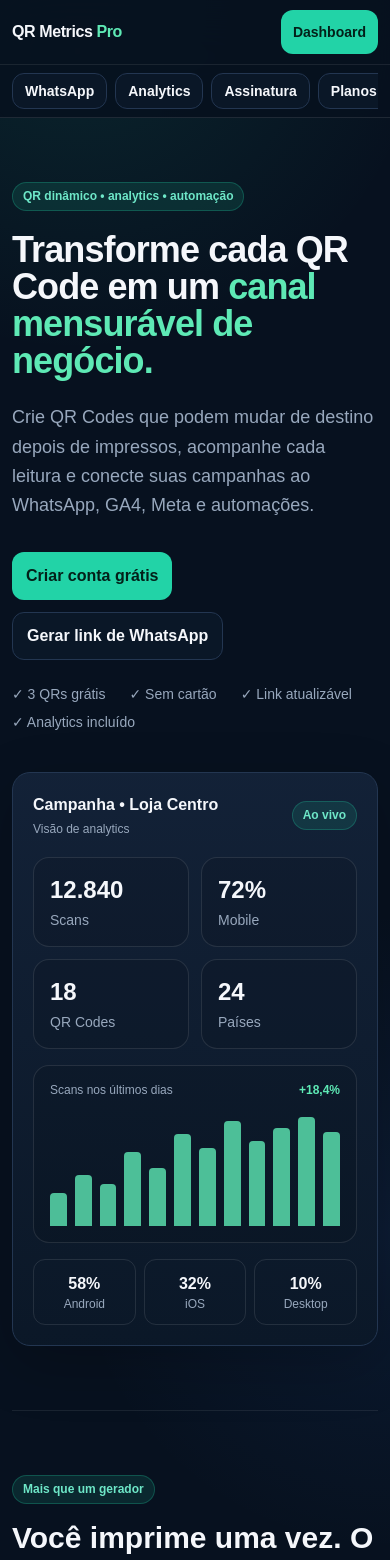
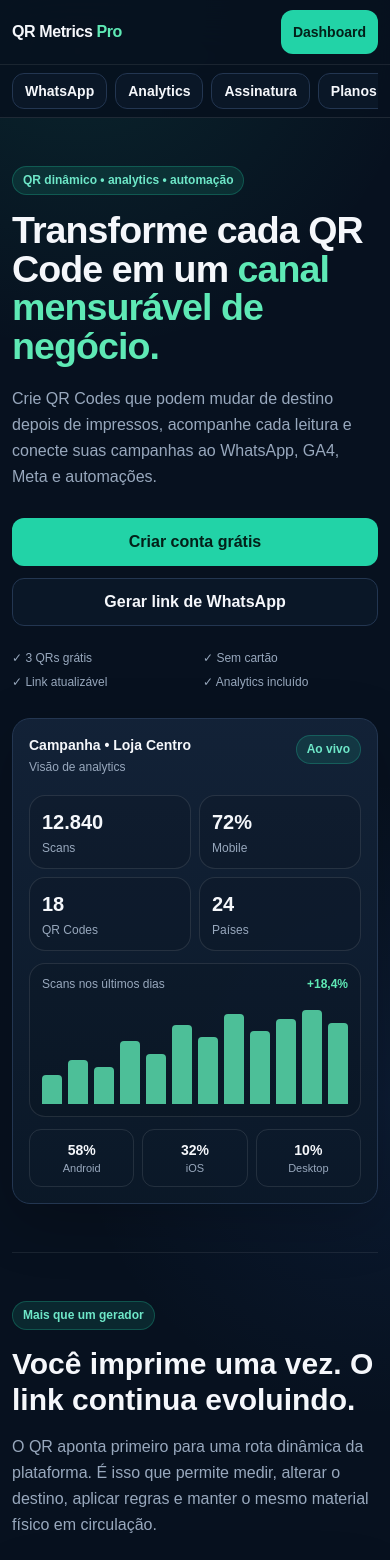
Before and after one commit to Brunohvg/qrcode-pro-analytics, a Next.js app: page / in a window 390 px wide. Shown: the top 1560 px of the page. Built offline with nearby package versions, Linux system fonts and the light colour scheme.

Commit message:
fix: make home mobile-first and update commercial pricing

```diff
--- a/app/page.tsx
+++ b/app/page.tsx
@@ -19,63 +19,70 @@ const useCases = [
 export default function HomePage() {
   return (
     <main>
-      <section className="shell py-16 md:py-24 grid lg:grid-cols-[1.08fr_.92fr] gap-10 items-center">
+      <section className="shell py-12 sm:py-16 md:py-24 grid lg:grid-cols-[1.08fr_.92fr] gap-7 sm:gap-10 items-center">
         <div>
-          <span className="badge mb-5">QR dinâmico • analytics • automação</span>
-          <h1 className="text-4xl md:text-6xl font-black leading-[1.03] tracking-tight max-w-4xl">
+          <span className="badge mb-4 sm:mb-5">QR dinâmico • analytics • automação</span>
+          <h1 className="text-[2.35rem] sm:text-5xl md:text-6xl font-black leading-[1.03] tracking-tight max-w-4xl">
             Transforme cada QR Code em um <span className="text-emerald-300">canal mensurável de negócio.</span>
           </h1>
-          <p className="muted mt-6 text-lg md:text-xl max-w-2xl leading-relaxed">
+          <p className="muted mt-5 sm:mt-6 text-base sm:text-lg md:text-xl max-w-2xl leading-relaxed">
             Crie QR Codes que podem mudar de destino depois de impressos, acompanhe cada leitura e conecte suas campanhas ao WhatsApp, GA4, Meta e automações.
           </p>
-          <div className="flex flex-wrap gap-3 mt-8">
-            <Link href="/register" className="btn-primary">Criar conta grátis</Link>
-            <Link href="/ferramentas/whatsapp" className="btn-secondary">Gerar link de WhatsApp</Link>
+          <div className="grid sm:flex sm:flex-wrap gap-3 mt-7 sm:mt-8">
+            <Link href="/register" className="btn-primary w-full sm:w-auto">Criar conta grátis</Link>
+            <Link href="/ferramentas/whatsapp" className="btn-secondary w-full sm:w-auto">Gerar link de WhatsApp</Link>
           </div>
-          <div className="flex flex-wrap gap-x-6 gap-y-2 mt-6 text-sm muted">
+          <div className="grid grid-cols-2 sm:flex sm:flex-wrap gap-x-4 sm:gap-x-6 gap-y-2 mt-6 text-xs sm:text-sm muted">
             <span>✓ 3 QRs grátis</span><span>✓ Sem cartão</span><span>✓ Link atualizável</span><span>✓ Analytics incluído</span>
           </div>
         </div>
 
-        <div className="card p-5 md:p-7 overflow-hidden">
-          <div className="flex items-center justify-between gap-3 mb-5"><div><div className="font-black">Campanha • Loja Centro</div><div className="muted text-xs mt-1">Visão de analytics</div></div><span className="badge">Ao vivo</span></div>
-          <div className="grid grid-cols-2 gap-3">
-            {[["12.840","Scans"],["72%","Mobile"],["18","QR Codes"],["24","Países"]].map(([value,label]) => <div key={label} className="rounded-2xl border border-white/10 bg-black/10 p-4"><div className="text-2xl md:text-3xl font-black">{value}</div><div className="muted text-sm mt-1">{label}</div></div>)}
+        <div className="card p-4 sm:p-5 md:p-7 overflow-hidden">
+          <div className="flex items-start sm:items-center justify-between gap-3 mb-5">
+            <div><div className="font-black text-sm sm:text-base">Campanha • Loja Centro</div><div className="muted text-xs mt-1">Visão de analytics</div></div>
+            <span className="badge shrink-0">Ao vivo</span>
           </div>
-          <div className="mt-4 rounded-2xl border border-white/10 bg-black/10 p-4">
-            <div className="flex items-center justify-between text-xs muted"><span>Scans nos últimos dias</span><span className="text-emerald-300 font-bold">+18,4%</span></div>
-            <div className="mt-4 h-28 flex items-end gap-2">{[30,46,38,66,52,82,70,94,76,88,98,84].map((height,index)=><div key={index} className="flex-1 rounded-t bg-emerald-300/80" style={{height:`${height}%`}} />)}</div>
+          <div className="grid grid-cols-2 gap-2 sm:gap-3">
+            {[["12.840","Scans"],["72%","Mobile"],["18","QR Codes"],["24","Países"]].map(([value,label]) => <div key={label} className="rounded-2xl border border-white/10 bg-black/10 p-3 sm:p-4"><div className="text-xl sm:text-2xl md:text-3xl font-black">{value}</div><div className="muted text-xs sm:text-sm mt-1">{label}</div></div>)}
           </div>
-          <div className="grid grid-cols-3 gap-2 mt-4 text-center text-xs"><div className="rounded-xl border border-white/10 p-3"><strong className="block text-base">58%</strong><span className="muted">Android</span></div><div className="rounded-xl border border-white/10 p-3"><strong className="block text-base">32%</strong><span className="muted">iOS</span></div><div className="rounded-xl border border-white/10 p-3"><strong className="block text-base">10%</strong><span className="muted">Desktop</span></div></div>
+          <div className="mt-3 sm:mt-4 rounded-2xl border border-white/10 bg-black/10 p-3 sm:p-4">
+            <div className="flex items-center justify-between gap-3 text-xs muted"><span>Scans nos últimos dias</span><span className="text-emerald-300 font-bold shrink-0">+18,4%</span></div>
+            <div className="mt-4 h-24 sm:h-28 flex items-end gap-1.5 sm:gap-2">{[30,46,38,66,52,82,70,94,76,88,98,84].map((height,index)=><div key={index} className="flex-1 rounded-t bg-emerald-300/80" style={{height:`${height}%`}} />)}</div>
+          </div>
+          <div className="grid grid-cols-3 gap-2 mt-3 sm:mt-4 text-center text-[11px] sm:text-xs">
+            <div className="rounded-xl border border-white/10 p-2.5 sm:p-3"><strong className="block text-sm sm:text-base">58%</strong><span className="muted">Android</span></div>
+            <div className="rounded-xl border border-white/10 p-2.5 sm:p-3"><strong className="block text-sm sm:text-base">32%</strong><span className="muted">iOS</span></div>
+            <div className="rounded-xl border border-white/10 p-2.5 sm:p-3"><strong className="block text-sm sm:text-base">10%</strong><span className="muted">Desktop</span></div>
+          </div>
         </div>
       </section>
 
-      <section className="shell py-16 border-t border-white/8">
-        <div className="max-w-3xl"><span className="badge">Mais que um gerador</span><h2 className="text-3xl md:text-4xl font-black mt-4">Você imprime uma vez. O link continua evoluindo.</h2><p className="muted mt-4 text-lg">O QR aponta primeiro para uma rota dinâmica da plataforma. É isso que permite medir, alterar o destino, aplicar regras e manter o mesmo material físico em circulação.</p></div>
-        <div className="grid md:grid-cols-2 xl:grid-cols-3 gap-4 mt-9">{features.map(([title,text]) => <article key={title} className="card p-6"><div className="size-10 rounded-xl bg-emerald-300/10 border border-emerald-300/20 grid place-items-center text-emerald-300 font-black">✓</div><h3 className="font-black text-lg mt-4">{title}</h3><p className="muted mt-2 leading-relaxed">{text}</p></article>)}</div>
+      <section className="shell py-12 sm:py-16 border-t border-white/8">
+        <div className="max-w-3xl"><span className="badge">Mais que um gerador</span><h2 className="text-3xl md:text-4xl font-black mt-4">Você imprime uma vez. O link continua evoluindo.</h2><p className="muted mt-4 text-base sm:text-lg leading-relaxed">O QR aponta primeiro para uma rota dinâmica da plataforma. É isso que permite medir, alterar o destino, aplicar regras e manter o mesmo material físico em circulação.</p></div>
+        <div className="grid sm:grid-cols-2 xl:grid-cols-3 gap-4 mt-8 sm:mt-9">{features.map(([title,text]) => <article key={title} className="card p-5 sm:p-6"><div className="size-10 rounded-xl bg-emerald-300/10 border border-emerald-300/20 grid place-items-center text-emerald-300 font-black">✓</div><h3 className="font-black text-lg mt-4">{title}</h3><p className="muted mt-2 leading-relaxed">{text}</p></article>)}</div>
       </section>
 
-      <section className="shell py-16">
-        <div className="card p-7 md:p-10 grid lg:grid-cols-[.8fr_1.2fr] gap-8 items-center">
-          <div><span className="badge">Fluxo simples</span><h2 className="text-3xl md:text-4xl font-black mt-4">Do link ao resultado em poucos passos.</h2><p className="muted mt-4 leading-relaxed">Crie, publique e otimize sem precisar gerar um QR novo toda vez que sua campanha muda.</p><Link href="/register" className="btn-primary inline-flex mt-6">Começar agora</Link></div>
-          <div className="grid sm:grid-cols-2 gap-4">{[["01","Crie","Cole uma URL ou gere seu link de WhatsApp."],["02","Personalize","Aplique marca, cores, validade, senha e UTM."],["03","Publique","Baixe o QR puro ou uma peça pronta para impressão."],["04","Otimize","Veja analytics e mude o destino sem reimprimir."]].map(([number,title,text])=><div key={number} className="rounded-2xl border border-white/10 p-5"><div className="text-emerald-300 font-black text-sm">{number}</div><h3 className="font-black mt-2">{title}</h3><p className="muted text-sm mt-2 leading-relaxed">{text}</p></div>)}</div>
+      <section className="shell py-12 sm:py-16">
+        <div className="card p-5 sm:p-7 md:p-10 grid lg:grid-cols-[.8fr_1.2fr] gap-7 sm:gap-8 items-center">
+          <div><span className="badge">Fluxo simples</span><h2 className="text-3xl md:text-4xl font-black mt-4">Do link ao resultado em poucos passos.</h2><p className="muted mt-4 leading-relaxed">Crie, publique e otimize sem precisar gerar um QR novo toda vez que sua campanha muda.</p><Link href="/register" className="btn-primary w-full sm:w-auto inline-flex mt-6">Começar agora</Link></div>
+          <div className="grid sm:grid-cols-2 gap-3 sm:gap-4">{[["01","Crie","Cole uma URL ou gere seu link de WhatsApp."],["02","Personalize","Aplique marca, cores, validade, senha e UTM."],["03","Publique","Baixe o QR puro ou uma peça pronta para impressão."],["04","Otimize","Veja analytics e mude o destino sem reimprimir."]].map(([number,title,text])=><div key={number} className="rounded-2xl border border-white/10 p-4 sm:p-5"><div className="text-emerald-300 font-black text-sm">{number}</div><h3 className="font-black mt-2">{title}</h3><p className="muted text-sm mt-2 leading-relaxed">{text}</p></div>)}</div>
         </div>
       </section>
 
-      <section className="shell py-16">
+      <section className="shell py-12 sm:py-16">
         <div className="text-center max-w-3xl mx-auto"><span className="badge">Feito para uso real</span><h2 className="text-3xl md:text-4xl font-black mt-4">Um QR para cada ponto de contato.</h2></div>
-        <div className="grid sm:grid-cols-2 lg:grid-cols-4 gap-4 mt-9">{useCases.map(([title,text])=><div className="card p-6" key={title}><h3 className="font-black text-lg">{title}</h3><p className="muted mt-2 text-sm leading-relaxed">{text}</p></div>)}</div>
+        <div className="grid sm:grid-cols-2 lg:grid-cols-4 gap-4 mt-8 sm:mt-9">{useCases.map(([title,text])=><div className="card p-5 sm:p-6" key={title}><h3 className="font-black text-lg">{title}</h3><p className="muted mt-2 text-sm leading-relaxed">{text}</p></div>)}</div>
       </section>
 
-      <section className="shell py-16">
-        <div className="flex flex-wrap items-end justify-between gap-4"><div><span className="badge">Planos que acompanham seu crescimento</span><h2 className="text-3xl md:text-4xl font-black mt-4">Comece grátis. Profissionalize quando precisar.</h2></div><Link href="/planos" className="btn-secondary">Comparar todos os planos</Link></div>
+      <section className="shell py-12 sm:py-16">
+        <div className="flex flex-col sm:flex-row sm:flex-wrap sm:items-end justify-between gap-4"><div><span className="badge">Planos que acompanham seu crescimento</span><h2 className="text-3xl md:text-4xl font-black mt-4">Comece grátis. Profissionalize quando precisar.</h2></div><Link href="/planos" className="btn-secondary w-full sm:w-auto">Comparar todos os planos</Link></div>
         <div className="grid md:grid-cols-2 gap-5 mt-8 max-w-4xl">
-          <article className="card p-7 ring-2 ring-emerald-300/60"><span className="badge">Pro</span><div className="mt-4"><span className="text-4xl font-black">R$ 49,90</span><span className="muted">/mês</span></div><p className="muted mt-3">Campanhas, UTM, senha, agendamento, branding e relatórios para quem usa QR profissionalmente.</p><Link className="btn-primary inline-flex mt-6" href="/planos">Conhecer o Pro</Link></article>
-          <article className="card p-7"><span className="badge">Business</span><div className="mt-4"><span className="text-4xl font-black">R$ 119,90</span><span className="muted">/mês</span></div><p className="muted mt-3">Smart Redirect, lote, domínio próprio, GA4, Meta, API e webhooks para operações em escala.</p><Link className="btn-secondary inline-flex mt-6" href="/planos">Conhecer o Business</Link></article>
+          <article className="card p-5 sm:p-7 ring-2 ring-emerald-300/60"><span className="badge">Pro</span><div className="mt-4"><span className="text-3xl sm:text-4xl font-black">R$ 69,90</span><span className="muted">/mês</span></div><p className="muted mt-3">Campanhas, UTM, senha, agendamento, branding e relatórios para quem usa QR profissionalmente.</p><Link className="btn-primary w-full sm:w-auto inline-flex mt-6" href="/planos">Conhecer o Pro</Link></article>
+          <article className="card p-5 sm:p-7"><span className="badge">Business</span><div className="mt-4"><span className="text-3xl sm:text-4xl font-black">R$ 149,90</span><span className="muted">/mês</span></div><p className="muted mt-3">Smart Redirect, lote, domínio próprio, GA4, Meta, API e webhooks para operações em escala.</p><Link className="btn-secondary w-full sm:w-auto inline-flex mt-6" href="/planos">Conhecer o Business</Link></article>
         </div>
       </section>
 
-      <section className="shell py-16 md:py-24"><div className="card p-8 md:p-12 text-center bg-[radial-gradient(circle_at_top,rgba(52,211,153,.16),transparent_55%)]"><h2 className="text-3xl md:text-5xl font-black max-w-3xl mx-auto">Seu próximo QR pode fazer muito mais do que abrir um link.</h2><p className="muted text-lg mt-4 max-w-2xl mx-auto">Crie gratuitamente, acompanhe os primeiros scans e descubra quais pontos de contato realmente geram resultado.</p><div className="flex flex-wrap justify-center gap-3 mt-7"><Link href="/register" className="btn-primary">Criar conta grátis</Link><Link href="/ferramentas/whatsapp" className="btn-secondary">Experimentar gerador de WhatsApp</Link></div></div></section>
+      <section className="shell py-12 sm:py-16 md:py-24"><div className="card p-6 sm:p-8 md:p-12 text-center bg-[radial-gradient(circle_at_top,rgba(52,211,153,.16),transparent_55%)]"><h2 className="text-3xl md:text-5xl font-black max-w-3xl mx-auto">Seu próximo QR pode fazer muito mais do que abrir um link.</h2><p className="muted text-base sm:text-lg mt-4 max-w-2xl mx-auto">Crie gratuitamente, acompanhe os primeiros scans e descubra quais pontos de contato realmente geram resultado.</p><div className="grid sm:flex sm:flex-wrap justify-center gap-3 mt-7"><Link href="/register" className="btn-primary w-full sm:w-auto">Criar conta grátis</Link><Link href="/ferramentas/whatsapp" className="btn-secondary w-full sm:w-auto">Experimentar gerador de WhatsApp</Link></div></div></section>
     </main>
   );
 }
```
